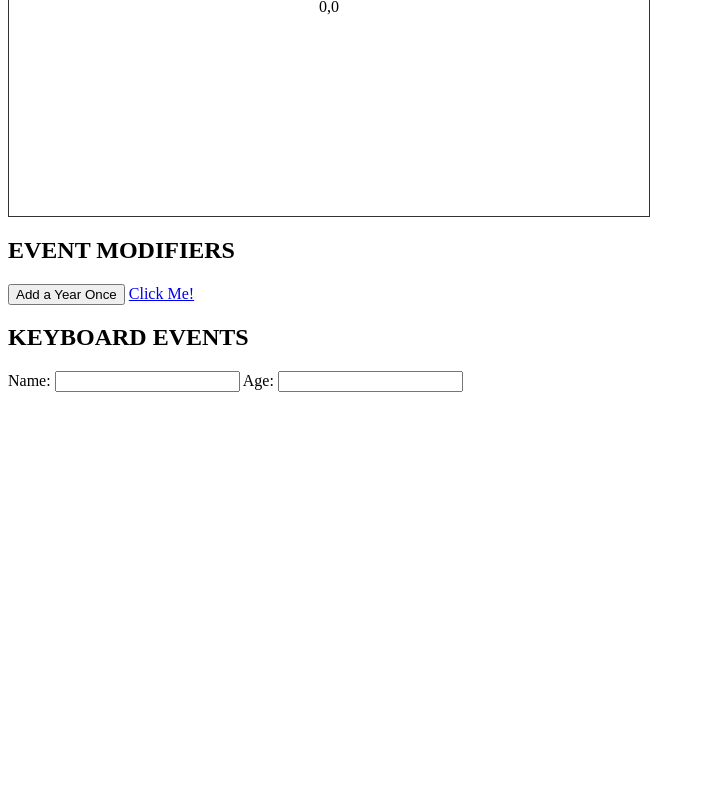
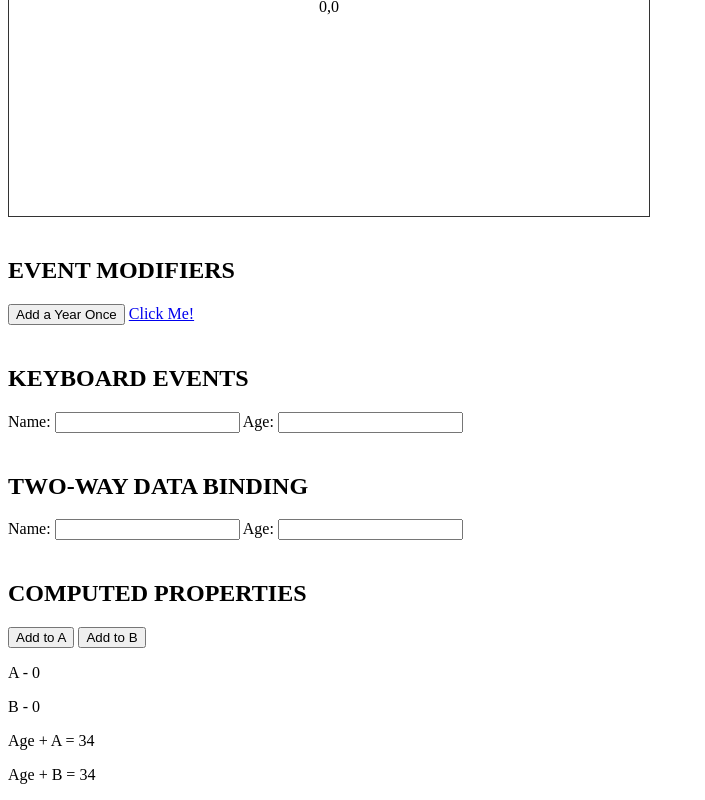
Before and after one commit to MosNes/vue-test, a plain HTML site: page intex.html in a window 1280 px wide. Shown: the part 541-1341 px from the top of the page, without its empty margins (0-705 px from the left). Before the commit the page ends 941 px from the top, so only its background shows below. Drawn offline with nearby package versions, Linux system fonts and the light colour scheme.

Commit message:
finished lesson #9

```diff
--- a/app.js
+++ b/app.js
@@ -7,7 +7,11 @@ new Vue({
         websiteTag: '<a href="https://github.com/Mosnes">GitHub from v-html</a>',
         age: 34,
         x: 0,
-        y: 0
+        y: 0,
+        name2: '',
+        age2: '',
+        a: 0,
+        b: 0,
     },
     methods: {
         greet: function(timeOfDay){
@@ -32,6 +36,15 @@ new Vue({
         },
         logAge: function() {
             console.log('You entered your age');
+        },
+
+    },
+    computed: {
+        addToA: function() {
+            return this.a + this.age;
+        },
+        addToB: function() {
+            return this.b + this.age;
         }
     }
     });
--- a/intex.html
+++ b/intex.html
@@ -38,6 +38,26 @@
         <!-- chain modifiers to trigger events on key combinations like alt+enter -->
         <input type="text" v-on:keyup.alt.enter="logAge" />
 
+        <h2>TWO-WAY DATA BINDING</h2>
+        <label>Name:</label>
+        <!-- v-model binds the value of the input element to the data property with the same name -->
+        <input type="text" v-model="name2" />
+        <span>{{ name2 }}</span>
+        <label>Age:</label>
+        <input type="text" v-model="age2" />
+        <span>{{ age2 }}</span>
+
+        <h2>COMPUTED PROPERTIES</h2>
+        <!-- methods run whenever any data value updates
+        computed properties only run when a data value associated
+        with the computed property changes -->
+        <button @click="a++">Add to A</button>
+        <button @click="b++">Add to B</button>
+        <p>A - {{ a }}</p>
+        <p>B - {{ b }}</p>
+        <p>Age + A = {{ addToA }}</p>
+        <p>Age + B = {{ addToB }}</p>
+
     </div>
 
     <script src="./app.js"></script>
--- a/style.css
+++ b/style.css
@@ -4,3 +4,7 @@
     text-align: center;
     border: 1px solid #333;
 }
+
+h2{
+    margin-top: 40px;
+}
```
